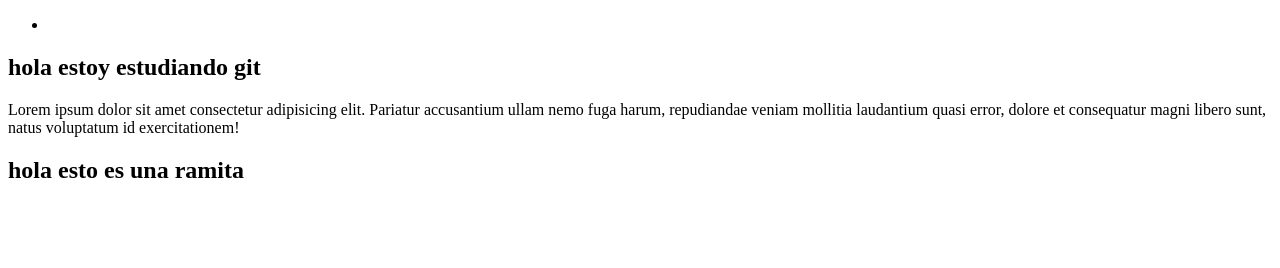
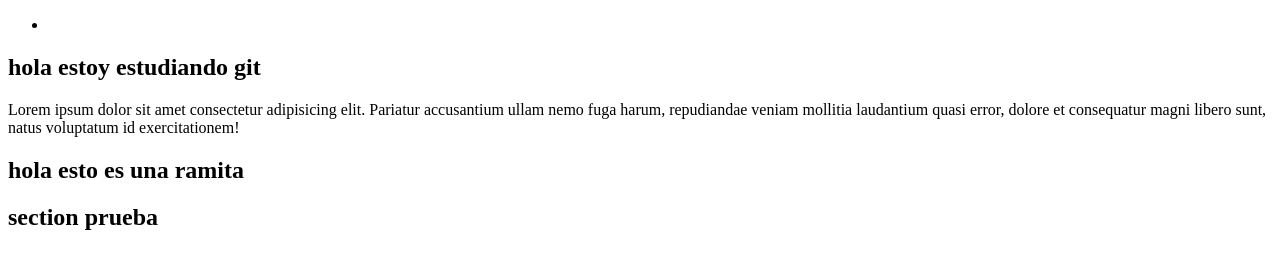
Before and after one commit to cardenasmaximiliano/pepito-2024, a plain HTML site: page index.html in a window 1280 px wide. Drawn offline with Linux system fonts and the light colour scheme.

Commit message:
nuevo commit

```diff
--- a/index.html
+++ b/index.html
@@ -22,6 +22,10 @@
         <section>
             <h2>hola esto es una ramita</h2>
         </section>
+        <section>
+            <h2>section prueba </h2>
+        </section>
+
     </main>
     <footer>
 
```
